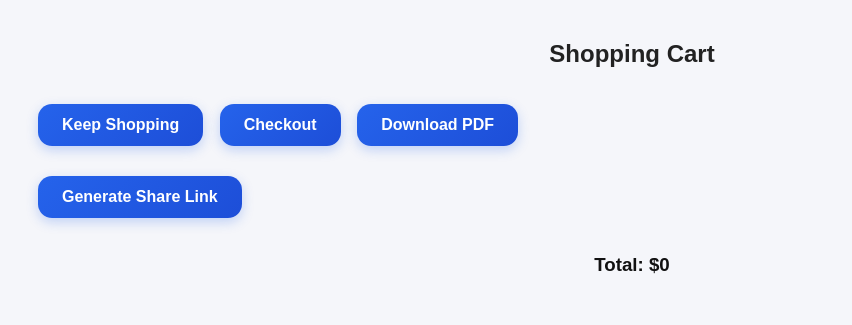
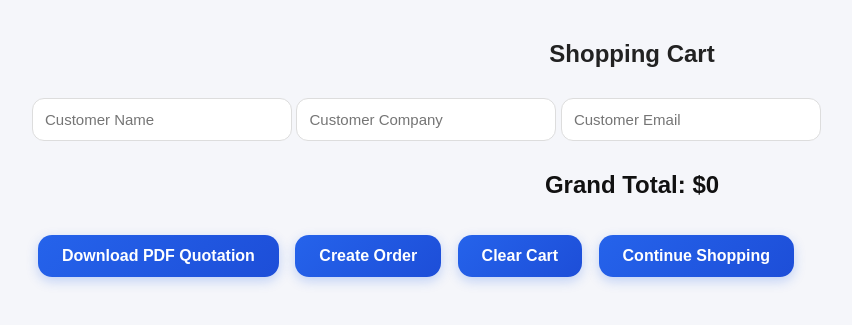
Before and after one commit to llyyyy129-sudo/bridgequotation-shop, a FastAPI app: page /cart.html in a window 1280 px wide. Shown: the top 325 px of the page, without its empty margins (8-860 px from the left). Run offline with FastAPI, Linux system fonts and the light colour scheme.

Commit message:
Update products

```diff
--- a/main.py
+++ b/main.py
@@ -194,6 +194,10 @@ async def generate_cart_pdf(data: dict):
 
     items = data.get("items", [])
 
+    customer_name = data.get("customerName", "")
+    customer_company = data.get("customerCompany", "")
+    customer_email = data.get("customerEmail", "")
+
     buffer = BytesIO()
 
     doc = SimpleDocTemplate(
@@ -239,6 +243,20 @@ async def generate_cart_pdf(data: dict):
     )
 
     elements.append(quote_info)
+    elements.append(Spacer(1, 14))
+
+    customer_info = Paragraph(
+        f"""
+        <font size=11>
+        <b>Customer:</b> {customer_name}<br/>
+        <b>Company:</b> {customer_company}<br/>
+        <b>Email:</b> {customer_email}
+        </font>
+        """,
+        styles["Normal"]
+    )
+
+    elements.append(customer_info)
     elements.append(Spacer(1, 18))
 
     table_data = [
--- a/templates/cart.html
+++ b/templates/cart.html
@@ -2,153 +2,156 @@
 
 <h2>Shopping Cart</h2>
 
-<button onclick="goProducts()">Keep Shopping</button>
-<button onclick="checkout()">Checkout</button>
-<button onclick="downloadPDF()"> Download PDF</button>
+<div class="quotation-info">
 
-<br><br>
+  <input id="customerName" placeholder="Customer Name">
 
-<button onclick="shareCart()">Generate Share Link</button>
+  <input id="customerCompany" placeholder="Customer Company">
+
+  <input id="customerEmail" placeholder="Customer Email">
+
+</div>
 
 <div id="cart"></div>
 
-<h3 id="total"></h3>
+<h2 id="total"></h2>
+
+<div class="cart-buttons">
+  <button onclick="downloadPDF()">Download PDF Quotation</button>
+  <button onclick="checkout()">Create Order</button>
+  <button onclick="clearCart()">Clear Cart</button>
+  <button onclick="goBack()">Continue Shopping</button>
+</div>
 
 <script>
+
 let cart = JSON.parse(localStorage.getItem("cart")) || [];
 
-const cartDiv = document.getElementById("cart");
-const totalDiv = document.getElementById("total");
+const cartContainer = document.getElementById("cart");
+
+const totalElement = document.getElementById("total");
 
 function renderCart() {
-  cartDiv.innerHTML = "";
+
+  cartContainer.innerHTML = "";
 
   let total = 0;
 
   cart.forEach((item, index) => {
-    const quantity = item.quantity || 1;
-    total += item.price * quantity;
+
+    total += item.price * item.quantity;
 
     const div = document.createElement("div");
 
+    div.className = "cart-item";
+
     div.innerHTML = `
-      <div class="cart-item">
-
       <img src="${item.image}" class="cart-image">
 
       <div class="cart-info">
+
         <h3>${item.name}</h3>
+
+        <p>Category: ${item.category || ""}</p>
+
+        <p>MOQ: ${item.moq || ""}</p>
+
+        <p>Material: ${item.material || ""}</p>
+
+        <p>Size: ${item.size || ""}</p>
 
         <p>Price: $${item.price}</p>
 
-          <p>
-            Quantity:
-            <input
-              type="number"
-              value="${quantity}"
-              min="1"
-              onchange="updateQuantity(${index}, this.value)"
-            >
-          </p>
+        <p>Quantity: ${item.quantity}</p>
 
-          <button onclick="increase(${index})">+</button>
-          <button onclick="decrease(${index})">-</button>
-          <button onclick="removeItem(${index})">Delete</button>
-        </div>
+        <p>Total: $${item.price * item.quantity}</p>
+
+        <button onclick="removeItem(${index})">
+          Remove
+        </button>
 
       </div>
     `;
 
-    cartDiv.appendChild(div);
+    cartContainer.appendChild(div);
+
   });
 
-  totalDiv.innerText = "Total: $" + total;
+  totalElement.innerText = "Grand Total: $" + total;
+}
+
+function removeItem(index) {
+
+  cart.splice(index, 1);
 
   localStorage.setItem("cart", JSON.stringify(cart));
-}
-
-function increase(index) {
-  cart[index].quantity = (cart[index].quantity || 1) + 1;
-  renderCart();
-}
-
-function decrease(index) {
-  cart[index].quantity = (cart[index].quantity || 1) - 1;
-
-  if (cart[index].quantity <= 0) {
-    cart.splice(index, 1);
-  }
 
   renderCart();
 }
 
-function updateQuantity(index, value) {
-  let quantity = parseInt(value);
+function clearCart() {
 
-  if (isNaN(quantity) || quantity < 1) {
-    quantity = 1;
-  }
+  localStorage.removeItem("cart");
 
-  cart[index].quantity = quantity;
+  cart = [];
 
   renderCart();
 }
 
-function removeItem(index) {
-  cart.splice(index, 1);
-  renderCart();
-}
+function goBack() {
 
-function goProducts() {
   window.location.href = "products.html";
 }
 
-function checkout() {
-  const user = localStorage.getItem("user");
+async function checkout() {
 
-  fetch("/create-order", {
+  const username = localStorage.getItem("user");
+
+  const total = cart.reduce(
+    (sum, item) => sum + item.price * item.quantity,
+    0
+  );
+
+  const response = await fetch("/create-order", {
     method: "POST",
     headers: {
       "Content-Type": "application/json"
     },
     body: JSON.stringify({
-      username: user,
+      username: username,
       items: cart,
-      total: cart.reduce((sum, item) => sum + item.price * (item.quantity || 1), 0)
+      total: total
     })
-  })
-  .then(response => response.json())
-  .then(data => {
-    alert(data.message);
+  });
 
-    if (data.success) {
-      localStorage.removeItem("cart");
-      window.location.href = "products.html";
-    }
-  });
-}
+  const result = await response.json();
 
-function shareCart() {
-  const encoded = encodeURIComponent(JSON.stringify(cart));
-
-  const link = window.location.origin + "/share.html?cart=" + encoded;
-
-  navigator.clipboard.writeText(link);
-
-  alert("Share link copied!");
+  alert(result.message);
 }
 
 async function downloadPDF() {
 
-    const cart = JSON.parse(localStorage.getItem("cart")) || [];
+  const response = await fetch("/cart/pdf", {
 
-    const response = await fetch("/cart/pdf", {
     method: "POST",
+
     headers: {
       "Content-Type": "application/json"
     },
+
     body: JSON.stringify({
+
+      customerName:
+        document.getElementById("customerName").value,
+
+      customerCompany:
+        document.getElementById("customerCompany").value,
+
+      customerEmail:
+        document.getElementById("customerEmail").value,
+
       items: cart
+
     })
   });
 
@@ -164,5 +167,7 @@ function shareCart() {
 
   a.click();
 }
+
 renderCart();
+
 </script>
```
Lines whose indentation alone changed are shown as unchanged.
